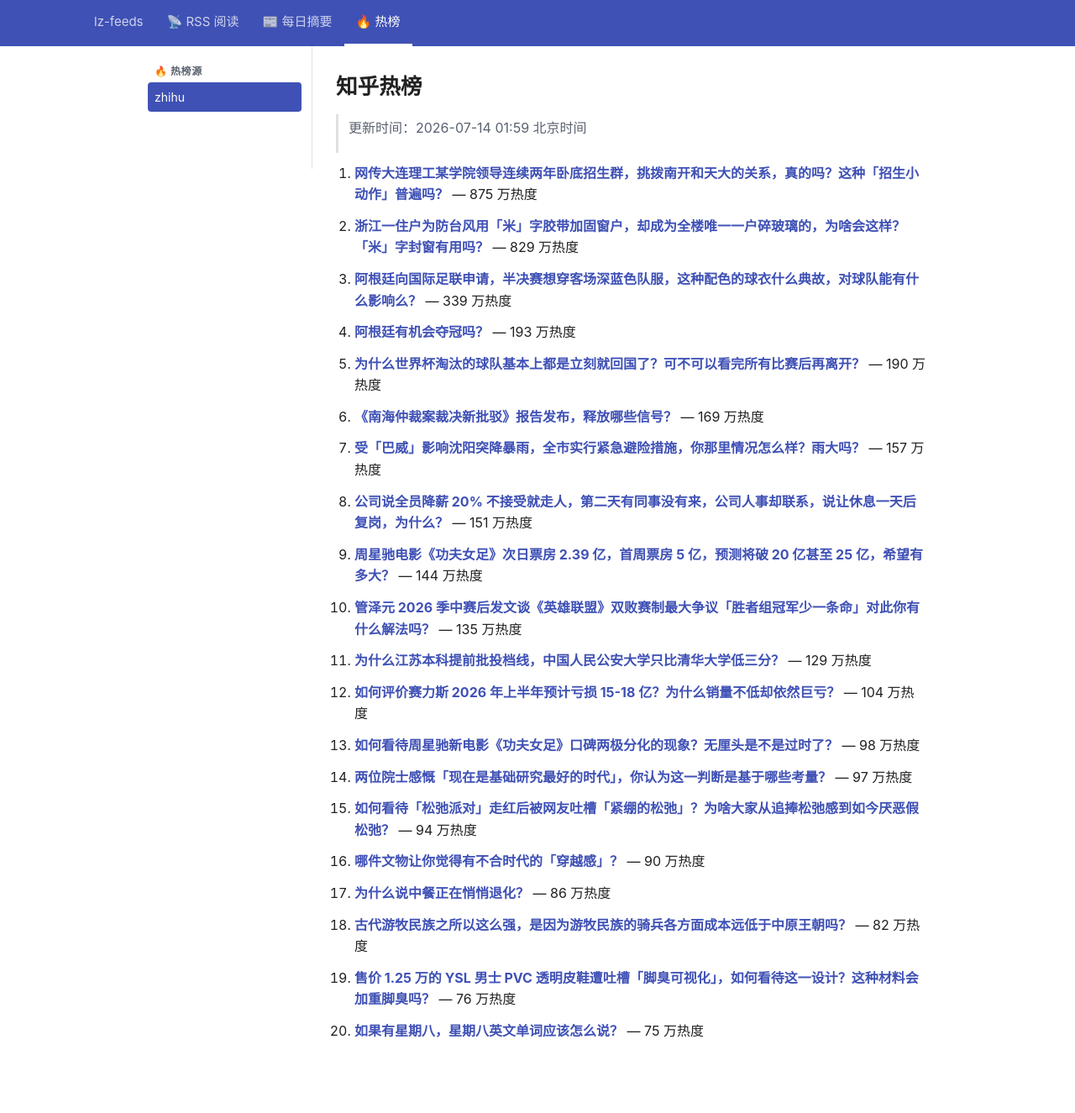
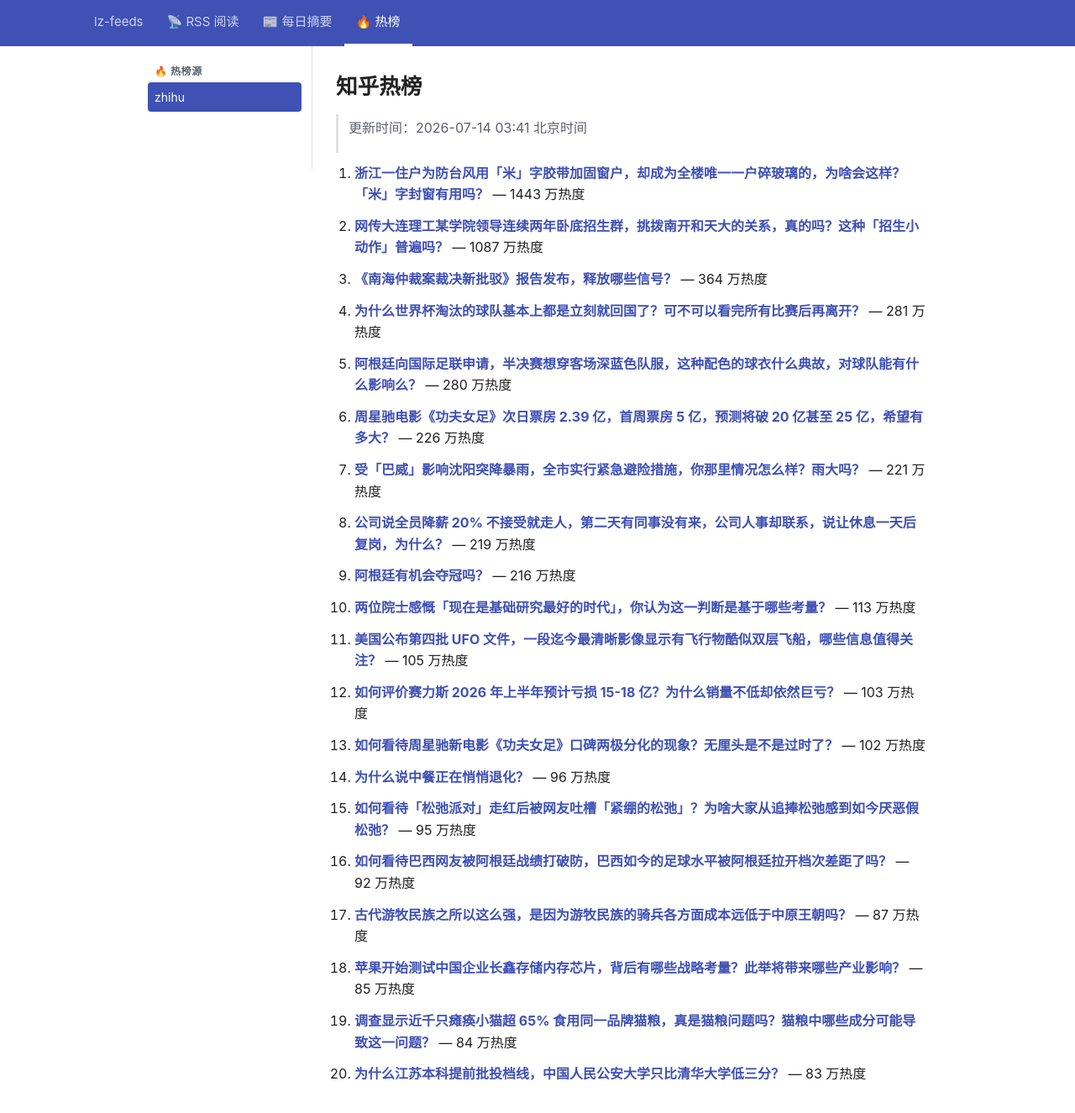
Before and after one commit to lizhang0101/lz-feeds, a Jekyll site: the page built from _hotlist/zhihu.md, in a window 1280 px wide and 1356 px high. Shown: the top 1325 px of the window at 84% size. Built offline with Jekyll 4.4.1, drawn with Linux system fonts in a browser that asks for light colours.

Commit message:
hotlist: 2026-07-13T19:41Z

```diff
--- a/_hotlist/zhihu.md
+++ b/_hotlist/zhihu.md
@@ -1,48 +1,48 @@
 ---
-updated: 2026-07-14 01:59 北京时间
+updated: 2026-07-14 03:41 北京时间
 count: 20
 ---
 
 # 知乎热榜
 
-> 更新时间：2026-07-14 01:59 北京时间
+> 更新时间：2026-07-14 03:41 北京时间
 
-1. **[网传大连理工某学院领导连续两年卧底招生群，挑拨南开和天大的关系，真的吗？这种「招生小动作」普遍吗？](https://www.zhihu.com/question/2059729316993131464)** — 875 万热度
+1. **[浙江一住户为防台风用「米」字胶带加固窗户，却成为全楼唯一一户碎玻璃的，为啥会这样？「米」字封窗有用吗？](https://www.zhihu.com/question/2060049184527480687)** — 1443 万热度
 
-2. **[浙江一住户为防台风用「米」字胶带加固窗户，却成为全楼唯一一户碎玻璃的，为啥会这样？「米」字封窗有用吗？](https://www.zhihu.com/question/2060049184527480687)** — 829 万热度
+2. **[网传大连理工某学院领导连续两年卧底招生群，挑拨南开和天大的关系，真的吗？这种「招生小动作」普遍吗？](https://www.zhihu.com/question/2059729316993131464)** — 1087 万热度
 
-3. **[阿根廷向国际足联申请，半决赛想穿客场深蓝色队服，这种配色的球衣什么典故，对球队能有什么影响么？](https://www.zhihu.com/question/2060002703879533053)** — 339 万热度
+3. **[《南海仲裁案裁决新批驳》报告发布，释放哪些信号？](https://www.zhihu.com/question/2059980453814219344)** — 364 万热度
 
-4. **[阿根廷有机会夺冠吗？](https://www.zhihu.com/question/2059639111040999429)** — 193 万热度
+4. **[为什么世界杯淘汰的球队基本上都是立刻就回国了？可不可以看完所有比赛后再离开？](https://www.zhihu.com/question/2058981135892461058)** — 281 万热度
 
-5. **[为什么世界杯淘汰的球队基本上都是立刻就回国了？可不可以看完所有比赛后再离开？](https://www.zhihu.com/question/2058981135892461058)** — 190 万热度
+5. **[阿根廷向国际足联申请，半决赛想穿客场深蓝色队服，这种配色的球衣什么典故，对球队能有什么影响么？](https://www.zhihu.com/question/2060002703879533053)** — 280 万热度
 
-6. **[《南海仲裁案裁决新批驳》报告发布，释放哪些信号？](https://www.zhihu.com/question/2059980453814219344)** — 169 万热度
+6. **[周星驰电影《功夫女足》次日票房 2.39 亿，首周票房 5 亿，预测将破 20 亿甚至 25 亿，希望有多大？](https://www.zhihu.com/question/2059790933936137165)** — 226 万热度
 
-7. **[受「巴威」影响沈阳突降暴雨，全市实行紧急避险措施，你那里情况怎么样？雨大吗？](https://www.zhihu.com/question/2059917780845946766)** — 157 万热度
+7. **[受「巴威」影响沈阳突降暴雨，全市实行紧急避险措施，你那里情况怎么样？雨大吗？](https://www.zhihu.com/question/2059917780845946766)** — 221 万热度
 
-8. **[公司说全员降薪 20% 不接受就走人，第二天有同事没有来，公司人事却联系，说让休息一天后复岗，为什么？](https://www.zhihu.com/question/2059237272705316521)** — 151 万热度
+8. **[公司说全员降薪 20% 不接受就走人，第二天有同事没有来，公司人事却联系，说让休息一天后复岗，为什么？](https://www.zhihu.com/question/2059237272705316521)** — 219 万热度
 
-9. **[周星驰电影《功夫女足》次日票房 2.39 亿，首周票房 5 亿，预测将破 20 亿甚至 25 亿，希望有多大？](https://www.zhihu.com/question/2059790933936137165)** — 144 万热度
+9. **[阿根廷有机会夺冠吗？](https://www.zhihu.com/question/2059639111040999429)** — 216 万热度
 
-10. **[管泽元 2026 季中赛后发文谈《英雄联盟》双败赛制最大争议「胜者组冠军少一条命」对此你有什么解法吗？](https://www.zhihu.com/question/2059961230907946867)** — 135 万热度
+10. **[两位院士感慨「现在是基础研究最好的时代」，你认为这一判断是基于哪些考量？](https://www.zhihu.com/question/2059189701848851782)** — 113 万热度
 
-11. **[为什么江苏本科提前批投档线，中国人民公安大学只比清华大学低三分？](https://www.zhihu.com/question/2058628068630175892)** — 129 万热度
+11. **[美国公布第四批 UFO 文件，一段迄今最清晰影像显示有飞行物酷似双层飞船，哪些信息值得关注？](https://www.zhihu.com/question/2059327384772466175)** — 105 万热度
 
-12. **[如何评价赛力斯 2026 年上半年预计亏损 15-18 亿？为什么销量不低却依然巨亏？](https://www.zhihu.com/question/2059697862565536691)** — 104 万热度
+12. **[如何评价赛力斯 2026 年上半年预计亏损 15-18 亿？为什么销量不低却依然巨亏？](https://www.zhihu.com/question/2059697862565536691)** — 103 万热度
 
-13. **[如何看待周星驰新电影《功夫女足》口碑两极分化的现象？无厘头是不是过时了？](https://www.zhihu.com/question/2059946981699728081)** — 98 万热度
+13. **[如何看待周星驰新电影《功夫女足》口碑两极分化的现象？无厘头是不是过时了？](https://www.zhihu.com/question/2059946981699728081)** — 102 万热度
 
-14. **[两位院士感慨「现在是基础研究最好的时代」，你认为这一判断是基于哪些考量？](https://www.zhihu.com/question/2059189701848851782)** — 97 万热度
+14. **[为什么说中餐正在悄悄退化？](https://www.zhihu.com/question/552064695)** — 96 万热度
 
-15. **[如何看待「松弛派对」走红后被网友吐槽「紧绷的松弛」？为啥大家从追捧松弛感到如今厌恶假松弛？](https://www.zhihu.com/question/2057860179513668617)** — 94 万热度
+15. **[如何看待「松弛派对」走红后被网友吐槽「紧绷的松弛」？为啥大家从追捧松弛感到如今厌恶假松弛？](https://www.zhihu.com/question/2057860179513668617)** — 95 万热度
 
-16. **[哪件文物让你觉得有不合时代的「穿越感」？](https://www.zhihu.com/question/2043017867059361552)** — 90 万热度
+16. **[如何看待巴西网友被阿根廷战绩打破防，巴西如今的足球水平被阿根廷拉开档次差距了吗？](https://www.zhihu.com/question/2060031374115829185)** — 92 万热度
 
-17. **[为什么说中餐正在悄悄退化？](https://www.zhihu.com/question/552064695)** — 86 万热度
+17. **[古代游牧民族之所以这么强，是因为游牧民族的骑兵各方面成本远低于中原王朝吗？](https://www.zhihu.com/question/1888275342818523001)** — 87 万热度
 
-18. **[古代游牧民族之所以这么强，是因为游牧民族的骑兵各方面成本远低于中原王朝吗？](https://www.zhihu.com/question/1888275342818523001)** — 82 万热度
+18. **[苹果开始测试中国企业长鑫存储内存芯片，背后有哪些战略考量？此举将带来哪些产业影响？](https://www.zhihu.com/question/2058578162674397208)** — 85 万热度
 
-19. **[售价 1.25 万的 YSL 男士 PVC 透明皮鞋遭吐槽「脚臭可视化」，如何看待这一设计？这种材料会加重脚臭吗？](https://www.zhihu.com/question/2056072763509564144)** — 76 万热度
+19. **[调查显示近千只瘫痪小猫超 65% 食用同一品牌猫粮，真是猫粮问题吗？猫粮中哪些成分可能导致这一问题？](https://www.zhihu.com/question/2058174380128130240)** — 84 万热度
 
-20. **[如果有星期八，星期八英文单词应该怎么说？](https://www.zhihu.com/question/20390177)** — 75 万热度
+20. **[为什么江苏本科提前批投档线，中国人民公安大学只比清华大学低三分？](https://www.zhihu.com/question/2058628068630175892)** — 83 万热度
```
